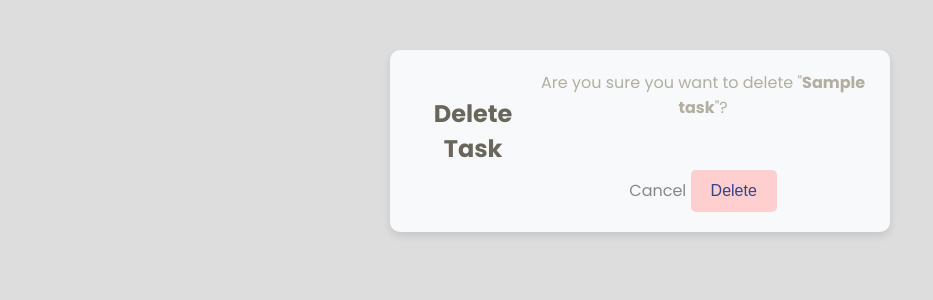
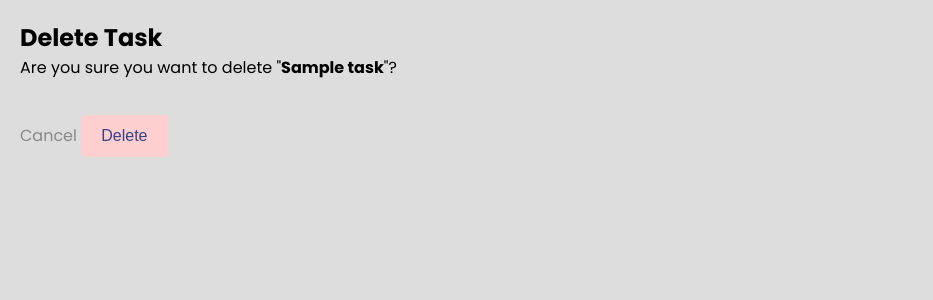
Before and after one commit to Faith-K-commits/django-todo, a Django app: page /tasks/1/delete/ in a window 1280 px wide. Shown: the top 300 px of the page, without its empty margins (0-933 px from the left). Run offline with Django 5.2, Linux system fonts and the light colour scheme; a user stored in the database is signed in; tables that the repository leaves empty hold one stand-in row (values such as "Sample post").

Commit message:
update templates and views

```diff
--- a/tasks/static/css/styles.css
+++ b/tasks/static/css/styles.css
@@ -431,56 +431,6 @@ button:focus, a:focus {
     outline: var(--grey-color);
 }
 
-.delete-task-container {
-    background-color: #f8f9fa;
-    padding: 20px;
-    margin: 50px auto;
-    width: 80%;
-    max-width: 500px;
-    border-radius: 10px;
-    box-shadow: 0 4px 8px rgba(0, 0, 0, 0.1);
-    display: flex;
-    justify-content: center;
-    text-align: center;
-    align-items: center;
-}
-
-.delete-task-heading {
-    font-size: 24px;
-    margin-bottom: 20px;
-    color: var(--dark-color);
-}
-
-.delete-task-text {
-    font-size: 16px;
-    color: var(--grey-color);
-    margin-bottom: 30px;
-}
-
-.options {
-    display: none;
-    position: absolute;
-    top: 30px;
-    right: 15px;
-    background-color: #fff;
-    box-shadow: 0 2px 8px rgba(0, 0, 0, 0.1);
-    border-radius: 5px;
-    z-index: 10;
-    width: 120px;
-}
-
-.options a {
-    display: none;
-    padding: 10px;
-    color: #333;
-    text-decoration: none;
-    font-size: 14px;
-}
-
-.options.show {
-    display: block;
-}
-
 @media (max-width: 768px) {
     .todo-container {
         flex-direction: column;
--- a/tasks/static/js/script.js
+++ b/tasks/static/js/script.js
@@ -10,7 +10,7 @@ document.querySelector('.hide-done-tasks input').addEventListener('change', func
     });
 });
 
-// Function to handle task completion (this can be expanded to include API calls)
+// Function to handle task completion
 document.querySelectorAll('.task-done input').forEach(checkbox => {
     checkbox.addEventListener('change', function() {
         const taskItem = this.closest('.task-item');
--- a/tasks/templates/tasks/tasks.html
+++ b/tasks/templates/tasks/tasks.html
@@ -37,7 +37,7 @@
         </div>
         <ul class="tasks">
             {% for task in tasks %}
-                <li class="task-item {% if task.completed %} done {% endif %}">
+                <li class="task-item {% if task.completed %} done {% endif %}" data-task-id="{{ task.id }}">
     <h3 class="task-title">{{ task.title }}</h3>
     <p class="task-description">{{ task.description }}</p>
     <div class="task-actions">
--- a/tasks/templates/tasks/update_task.html
+++ b/tasks/templates/tasks/update_task.html
@@ -32,7 +32,8 @@
 
         <div class="form-group">
             <label for="id_completed">Completed</label>
-            <input type="checkbox" id="id_completed" name="completed" class="form-checkbox" {% if task.completed %}checked{% endif %}>
+            {# FIXME: Fix Persist task completion to the database #}
+            <input type="checkbox" id="id_completed" name="completed" class="form-checkbox" {% if task.completed %}checked {% endif %}>
         </div>
 
         <div class="form-group">
```
Lines whose indentation alone changed are shown as unchanged.
